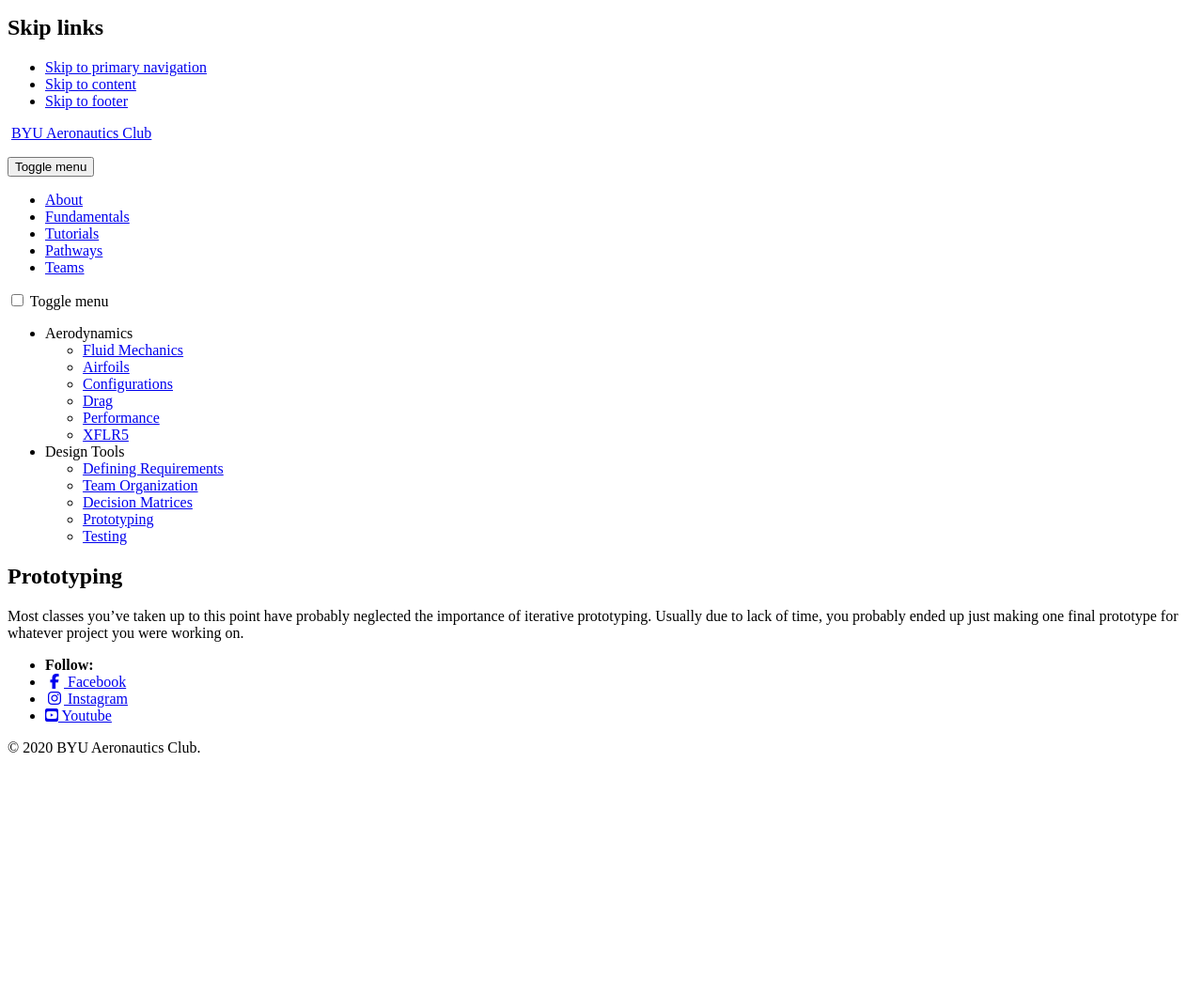
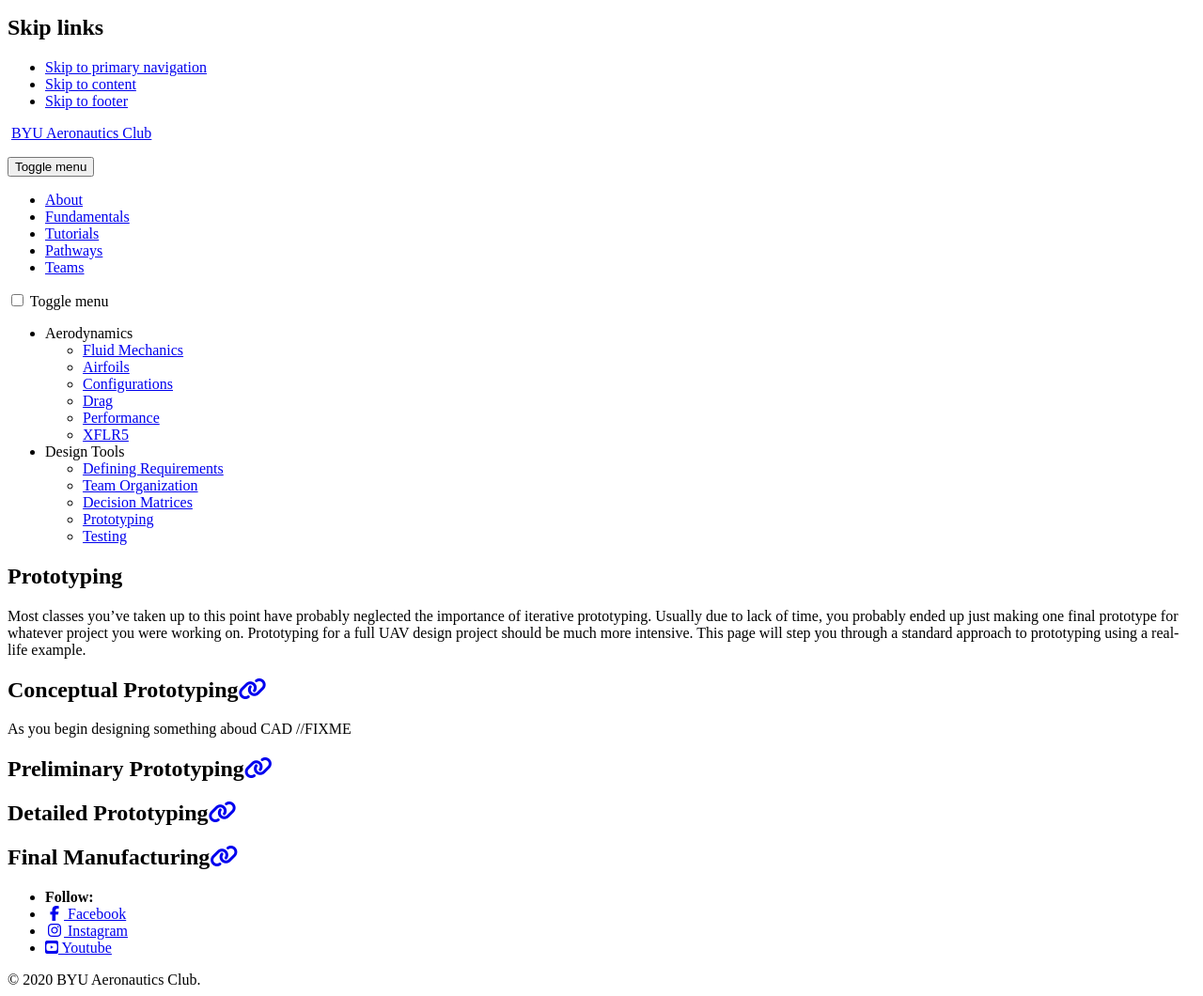
Before and after one commit to BYU-Aeronautics-Club/BYUAeronauticsClub.github.io, a Jekyll site: the page built from _pages/fundamentals/designtools/prototyping.md, in a window 1280 px wide, cut to the strip 112-1172 px from the top of the page. Shown: the whole strip at 94% size. Built offline with Jekyll 4.4.1, drawn with Linux system fonts in a browser that asks for light colours; cached includes are drawn as plain includes; nearby versions of some CDN libraries; before the commit the page ends 925 px from its top, so only the background shows below that.

Commit message:
Adding more content to page

```diff
--- a/_pages/fundamentals/designtools/prototyping.md
+++ b/_pages/fundamentals/designtools/prototyping.md
@@ -7,4 +7,15 @@ sidebar:
 
 ---
 
-Most classes you've taken up to this point have probably neglected the importance of iterative prototyping. Usually due to lack of time, you probably ended up just making one final prototype for whatever project you were working on.
+Most classes you've taken up to this point have probably neglected the importance of iterative prototyping. Usually due to lack of time, you probably ended up just making one final prototype for whatever project you were working on. Prototyping for a full UAV design project should be much more intensive. This page will step you through a standard approach to prototyping using a real-life example.
+
+## Conceptual Prototyping
+As you begin designing something aboud CAD //FIXME
+
+## Preliminary Prototyping
+
+
+## Detailed Prototyping
+
+
+## Final Manufacturing
```
